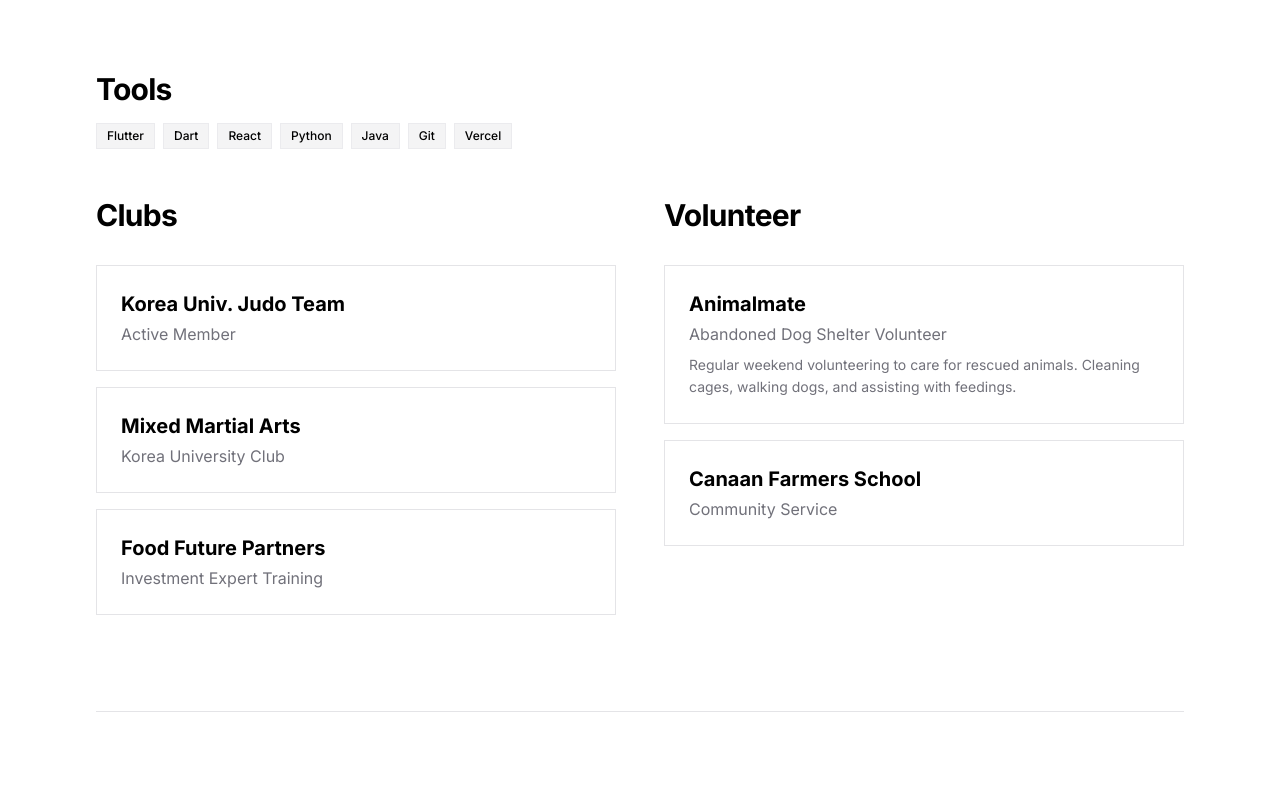
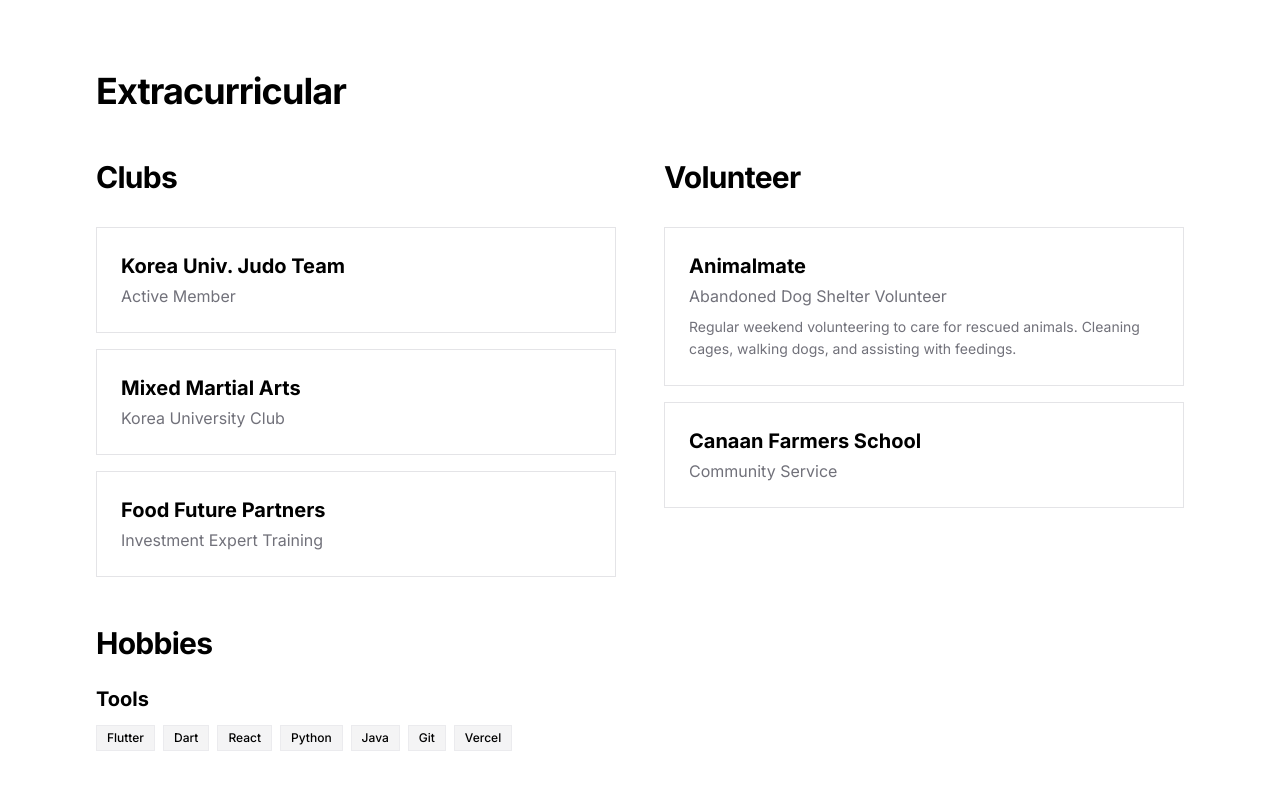
Before and after one commit to musudang/portfolio_LEE, a Next.js app: page / in a window 1280 px wide. Shown: the part 3040-3840 px from the top of the page. Built offline with nearby package versions, Linux system fonts and the light colour scheme.

Commit message:
2.14time2148

```diff
--- a/src/app/page.tsx
+++ b/src/app/page.tsx
@@ -269,16 +269,7 @@ export default function Home() {
             viewport={{ once: true }}
             className="space-y-12"
           >
-            <div className="space-y-3">
-              <h2 className="text-3xl font-bold tracking-tight mb-4">Tools</h2>
-              <div className="flex flex-wrap gap-2">
-                {["Flutter", "Dart", "React", "Python", "Java", "Git", "Vercel"].map(tool => (
-                  <span key={tool} className="px-2.5 py-1 bg-secondary text-xs font-medium rounded-sm border border-border/50">
-                    {tool}
-                  </span>
-                ))}
-              </div>
-            </div>
+            <h2 className="text-3xl md:text-4xl font-bold tracking-tight mb-12">Extracurricular</h2>
 
             <div className="grid grid-cols-1 md:grid-cols-2 gap-12">
               <div className="space-y-8">
@@ -311,6 +302,20 @@ export default function Home() {
                     <h3 className="text-xl font-bold mb-1">Canaan Farmers School</h3>
                     <p className="text-muted-foreground">Community Service</p>
                   </div>
+                </div>
+              </div>
+            </div>
+
+            <div className="mt-12 space-y-6">
+              <h2 className="text-3xl font-bold tracking-tight">Hobbies</h2>
+              <div className="space-y-3">
+                <h3 className="text-xl font-bold">Tools</h3>
+                <div className="flex flex-wrap gap-2">
+                  {["Flutter", "Dart", "React", "Python", "Java", "Git", "Vercel"].map(tool => (
+                    <span key={tool} className="px-2.5 py-1 bg-secondary text-xs font-medium rounded-sm border border-border/50">
+                      {tool}
+                    </span>
+                  ))}
                 </div>
               </div>
             </div>
```
